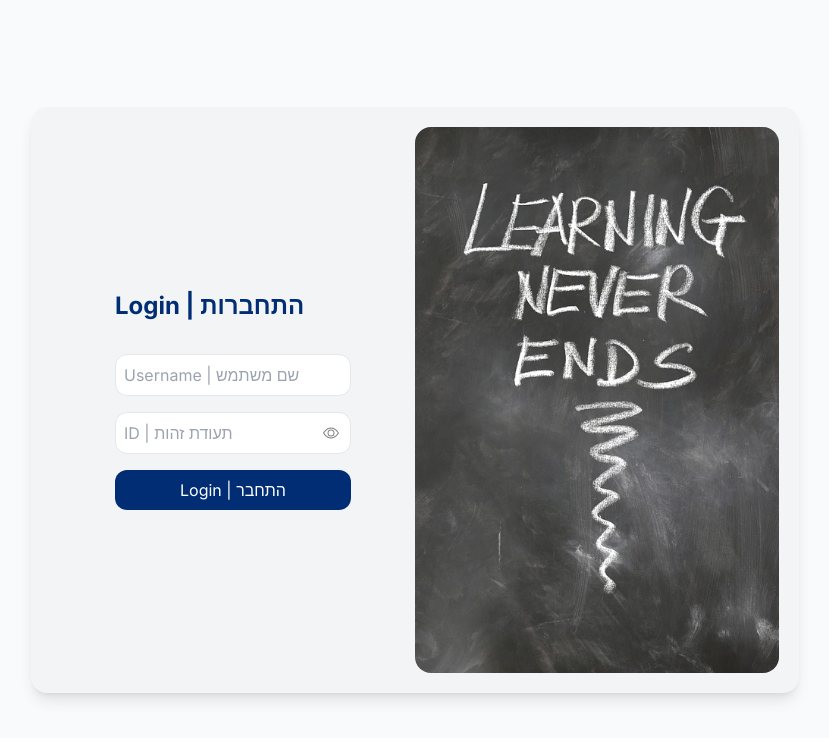
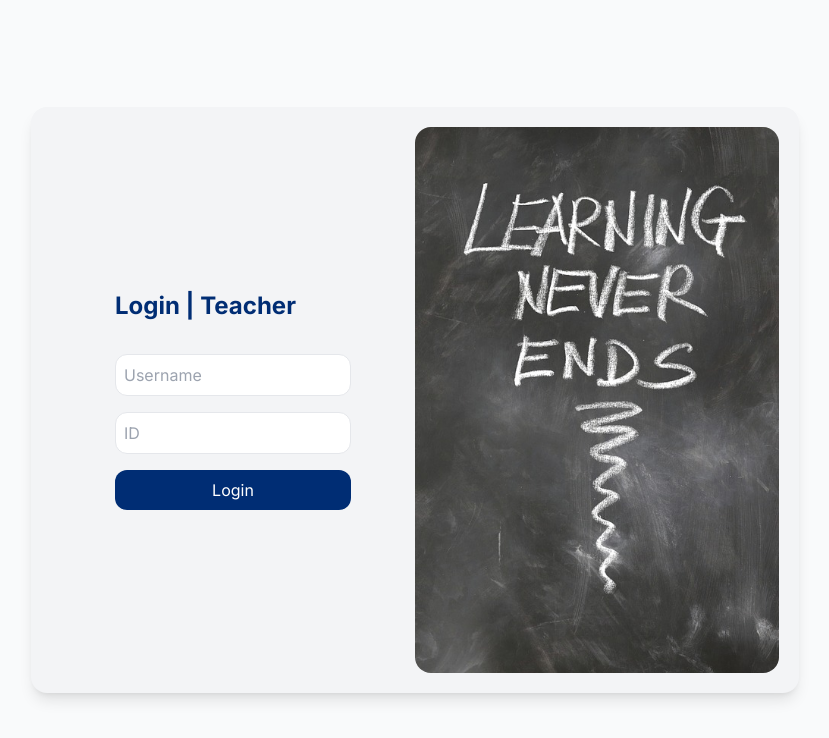
Before and after one commit to ron1232/enter-students, a Next.js app: page / in a window 1280 px wide. Shown: the top 738 px of the page, without its empty margins (225-1054 px from the left). Built offline with nearby package versions, Linux system fonts and the light colour scheme.

Commit message:
zod and login form validation

```diff
--- /dev/null
+++ b/app/admin/page.tsx
@@ -0,0 +1,7 @@
+import React from "react";
+
+const Admin = () => {
+  return <div>Admin</div>;
+};
+
+export default Admin;
--- a/app/page.tsx
+++ b/app/page.tsx
@@ -6,7 +6,6 @@ export default function Home() {
     <section className="bg-gray-50 min-h-screen flex items-center justify-center">
       <div className="bg-gray-100 flex rounded-2xl shadow-lg max-w-3xl p-5 items-center">
         <div className="md:w-1/2 px-8 md:px-16">
-          <h2 className="font-bold text-2xl text-[#002D74]">Login | התחברות</h2>
           <LoginForm />
         </div>
 
--- a/components/LoginForm.tsx
+++ b/components/LoginForm.tsx
@@ -1,37 +1,88 @@
-import React from "react";
+"use client";
+
+import React, { useState } from "react";
+import { useForm } from "react-hook-form";
+import { zodResolver } from "@hookform/resolvers/zod";
+import { z } from "zod";
+import { LoginFormValidation } from "@/lib/validation";
+import { useRouter } from "next/navigation";
+import { loginTeacher } from "@/lib/actions/teacher.actions";
 
 const LoginForm = () => {
+  const [isLoading, setIsLoading] = useState(false);
+  const router = useRouter();
+
+  const {
+    register,
+    handleSubmit,
+    formState: { errors },
+  } = useForm<z.infer<typeof LoginFormValidation>>({
+    resolver: zodResolver(LoginFormValidation),
+    defaultValues: {
+      username: "",
+      id: "",
+    },
+  });
+
+  const onSubmit = async ({
+    username,
+    id,
+  }: z.infer<typeof LoginFormValidation>) => {
+    setIsLoading(true);
+
+    try {
+      const teacher = {
+        username: username,
+        id: id,
+      };
+
+      const loginSuccess = await loginTeacher(teacher);
+
+      if (loginSuccess) {
+        router.push("/admin");
+      }
+    } catch (error) {
+      alert(error);
+      console.log(error);
+    }
+
+    setIsLoading(false);
+  };
+
   return (
-    <form action="" className="flex flex-col gap-4">
+    <>
+      <h2 className="font-bold text-2xl text-[#002D74]">Login | Teacher</h2>
+
+      <form className="flex flex-col gap-4" onSubmit={handleSubmit(onSubmit)}>
         <input
           className="p-2 mt-8 rounded-xl border"
           type="text"
-        name="username"
-        placeholder="Username | שם משתמש"
+          placeholder="Username"
+          {...register("username")}
         />
+        {errors.username && (
+          <p className="text-red-500 text-xs">{errors.username.message}</p>
+        )}
         <div className="relative">
           <input
             className="p-2 rounded-xl border w-full"
             type="text"
-          name="id"
-          placeholder="ID | תעודת זהות"
+            {...register("id")}
+            placeholder="ID"
           />
-        <svg
-          xmlns="http://www.w3.org/2000/svg"
-          width="16"
-          height="16"
-          fill="gray"
-          className="bi bi-eye absolute top-1/2 right-3 -translate-y-1/2"
-          viewBox="0 0 16 16"
+        </div>
+        {errors.id && (
+          <p className="text-red-500 text-xs">{errors.id.message}</p>
+        )}
+        <button
+          type="submit"
+          disabled={isLoading}
+          className="bg-[#002D74] rounded-xl text-white py-2 hover:scale-105 duration-300"
         >
-          <path d="M16 8s-3-5.5-8-5.5S0 8 0 8s3 5.5 8 5.5S16 8 16 8zM1.173 8a13.133 13.133 0 0 1 1.66-2.043C4.12 4.668 5.88 3.5 8 3.5c2.12 0 3.879 1.168 5.168 2.457A13.133 13.133 0 0 1 14.828 8c-.058.087-.122.183-.195.288-.335.48-.83 1.12-1.465 1.755C11.879 11.332 10.119 12.5 8 12.5c-2.12 0-3.879-1.168-5.168-2.457A13.134 13.134 0 0 1 1.172 8z" />
-          <path d="M8 5.5a2.5 2.5 0 1 0 0 5 2.5 2.5 0 0 0 0-5zM4.5 8a3.5 3.5 0 1 1 7 0 3.5 3.5 0 0 1-7 0z" />
-        </svg>
-      </div>
-      <button className="bg-[#002D74] rounded-xl text-white py-2 hover:scale-105 duration-300">
-        Login | התחבר
+          Login
         </button>
       </form>
+    </>
   );
 };
 
--- /dev/null
+++ b/lib/actions/teacher.actions.ts
@@ -0,0 +1,5 @@
+"use server";
+
+export const loginTeacher = async (teacher: LoginTeacherParams) => {
+  return true;
+};
--- /dev/null
+++ b/lib/validation.ts
@@ -0,0 +1,9 @@
+import { z } from "zod";
+
+export const LoginFormValidation = z.object({
+  username: z
+    .string()
+    .min(2, "Username must be at least 2 characters")
+    .max(50, "Username must be at most 50 characters"),
+  id: z.string().length(9, "ID is not valid"),
+});
--- /dev/null
+++ b/types/index.d.ts
@@ -0,0 +1,4 @@
+declare interface LoginTeacherParams {
+  username: string;
+  id: string;
+}
```
Also changed, not shown: package.json (+12 -4 lines), 1 other file (tests, documents, lock files or other folders). Lines whose indentation alone changed are shown as unchanged.
